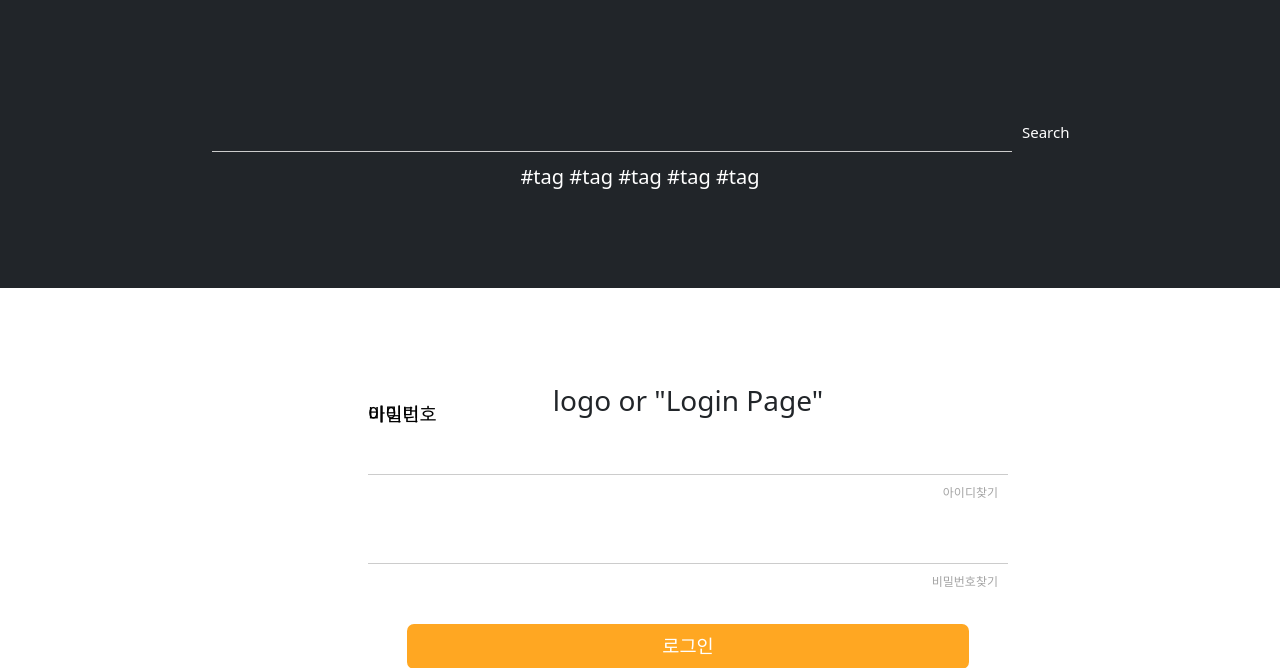
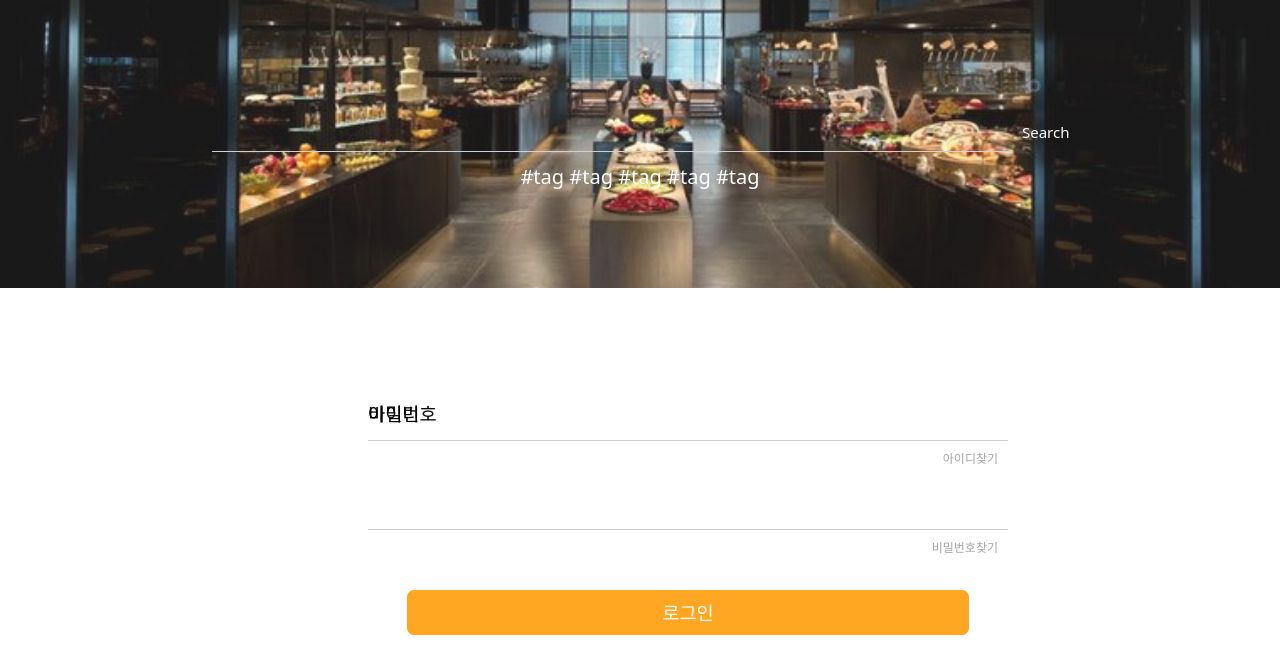
Before and after one commit to sojm120/Iot2022project_20220307, a Django app: template templates/login.html in a window 1280 px wide. Shown: the part 56-724 px from the top of the page. Run offline with Django 4.2, Linux system fonts and the light colour scheme; the template is opened without the code that fills it, so the values that code supplies are empty; some libraries are stand-ins or nearby versions.

Commit message:
로그인 및 등록 배경 수정

```diff
--- a/templates/login.html
+++ b/templates/login.html
@@ -45,7 +45,7 @@
             </div>
         </nav>
         <!-- Header-->
-        <header class="bg-dark py-5">
+        <header class="bg-picture py-5">
             <div class="container px-4 px-lg-5 my-5">
                 <div class="text-center text-white">
                     <form class = "input-box" action="http://127.0.0.1/search" method="GET">
@@ -68,9 +68,9 @@
 
     <section class="p-5">
         <div class="m-5" style="position:absolute; left:50%; transform:translateX(-50%); width:50%;">
-            <header class="container" style="text-align:center; width:100%;">
-                <h3 style="white-space:nowrap;">logo or "Login Page"</h3>
-            </header>
+<!--            <header class="container" style="text-align:center; width:100%;">-->
+<!--                <h3 style="white-space:nowrap;">logo or "Login Page"</h3>-->
+<!--            </header>-->
             <form action="" method="POST" style="text-align:center;">
                 <div class="input-box">
                     <input id="username" type="text" name="username" placeholder="아이디" autocomplete="off">
--- a/templates/register.html
+++ b/templates/register.html
@@ -45,7 +45,7 @@
             </div>
         </nav>
         <!-- Header-->
-        <header class="bg-dark py-5">
+        <header class="bg-picture py-5">
             <div class="container px-4 px-lg-5 my-5">
                 <div class="text-center text-white">
                     <form class = "input-box" action="http://127.0.0.1/search" method="GET">
```
Also changed, not shown: static/css/styles.css.
